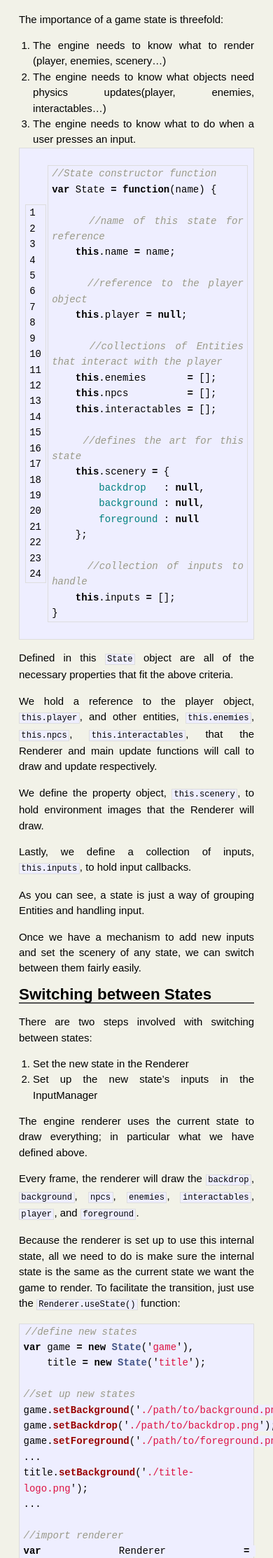
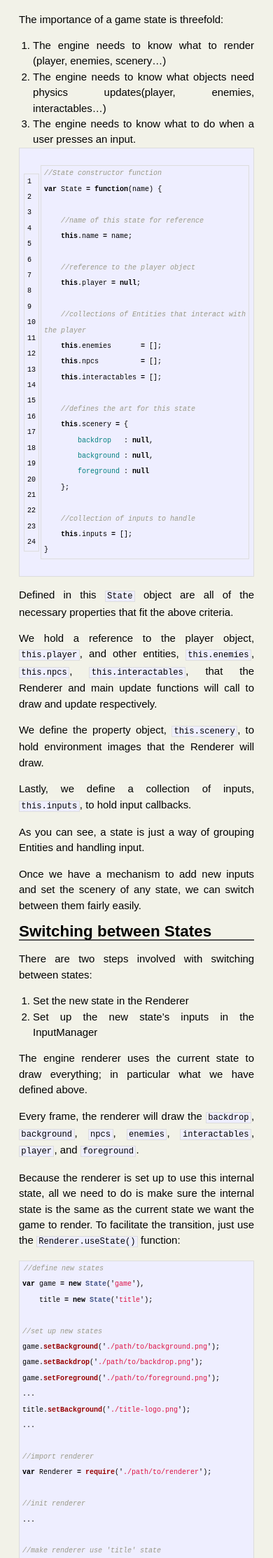
Before and after one commit to theoperatore/super-party-horse, a Jekyll site: the page built from _posts/2014-02-25-game-states.md, in a window 390 px wide. Shown: the part 915-3141 px from the top of the page at 70% size. Built offline with Jekyll 4.4.1, drawn with Linux system fonts in a browser that asks for light colours; some web fonts are replaced; Markdown is read by kramdown in place of the engine named in the settings; comment, search, counter and statistics services are not loaded.

Commit message:
updated mobile

```diff
--- a/css/main.css
+++ b/css/main.css
@@ -219,7 +219,14 @@ ul {
 
 .post pre, .post pre > .post code {
   /* Make more code fit on small screens */
-  font-size: 14px;
+  font-size: 10px;
+}
+
+@media only screen and (min-width: 481px) {
+  .post pre, .post pre > .post code {
+    /* Bigger font on bigger screens */
+    font-size: 14px;
+  }
 }
 
 /*
```
